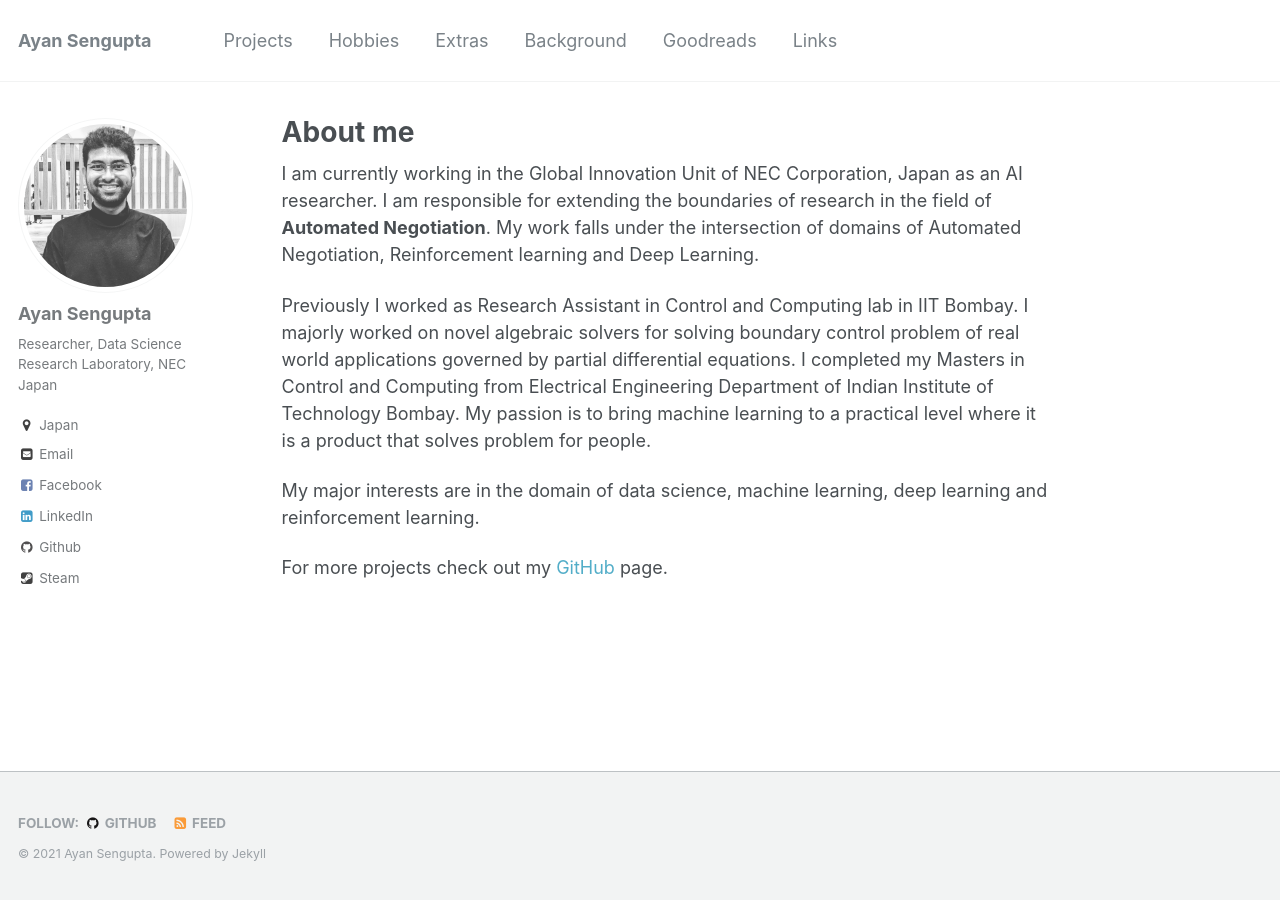
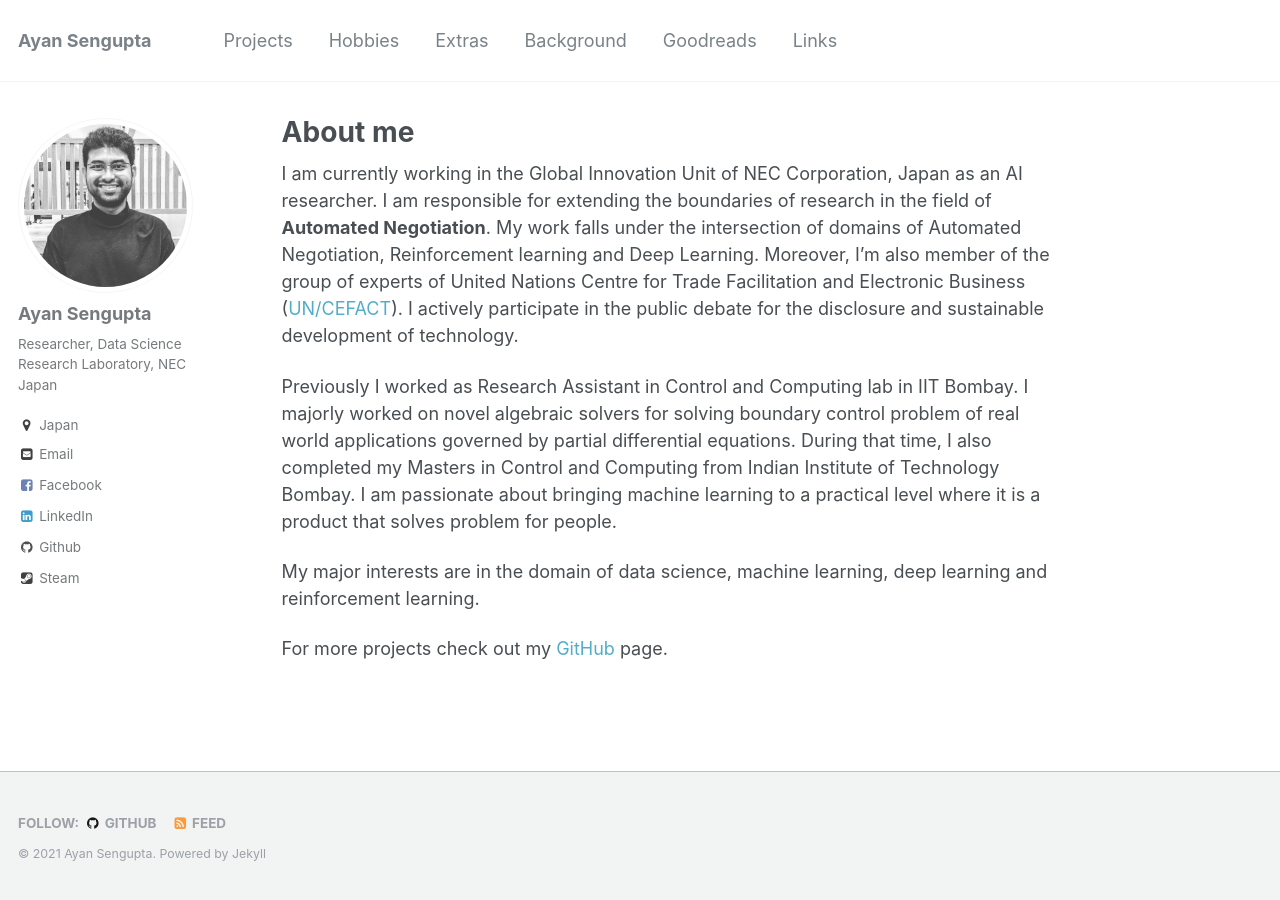
Before and after one commit to ayansengupta17/ayansengupta17.github.io, a Jekyll site: the page built from _pages/about.md, in a window 1280 px wide. Built offline with Jekyll 4.4.1, drawn with Linux system fonts in a browser that asks for light colours.

Commit message:
Update about.md

```diff
--- a/_pages/about.md
+++ b/_pages/about.md
@@ -8,14 +8,15 @@ I am currently working in the Global Innovation Unit of NEC
 Corporation, Japan as an AI researcher. I am responsible for extending
 the boundaries of research in the field of **Automated Negotiation**.
 My work falls under the intersection of domains of Automated
-Negotiation, Reinforcement learning and Deep Learning.
+Negotiation, Reinforcement learning and Deep Learning. Moreover, I’m also member of the group
+of experts of United Nations Centre for Trade Facilitation and Electronic Business ([UN/CEFACT](https://unece.org/trade/uncefact)).
+I actively participate in the public debate for the disclosure and sustainable development of technology.
 
 Previously I worked as Research Assistant in Control and Computing lab in IIT Bombay.
 I majorly worked on novel algebraic solvers for solving boundary control problem of real
-world applications governed by partial differential equations.
-I completed my Masters in Control and Computing from Electrical
-Engineering Department of Indian Institute of Technology Bombay. My
-passion is to bring machine learning to a practical level where it is
+world applications governed by partial differential equations. During that time, I also
+ completed my Masters in Control and Computing from Indian Institute of Technology Bombay. I am
+passionate about bringing machine learning to a practical level where it is
 a product that solves problem for people.
 
 My major interests are in the domain of data science, machine
```
